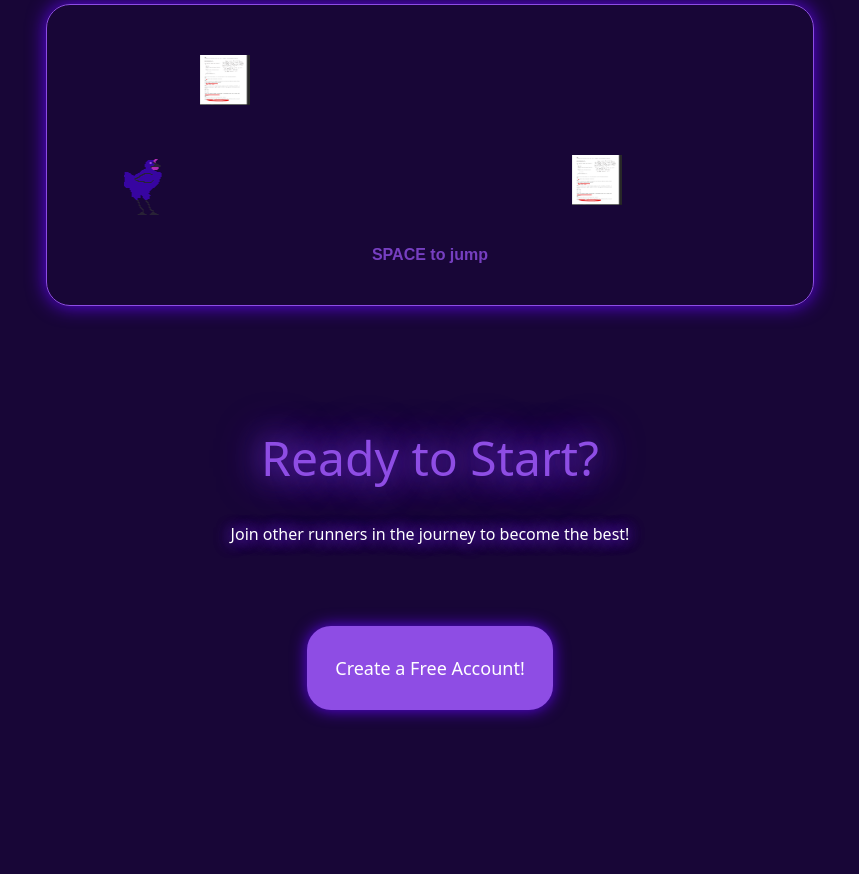
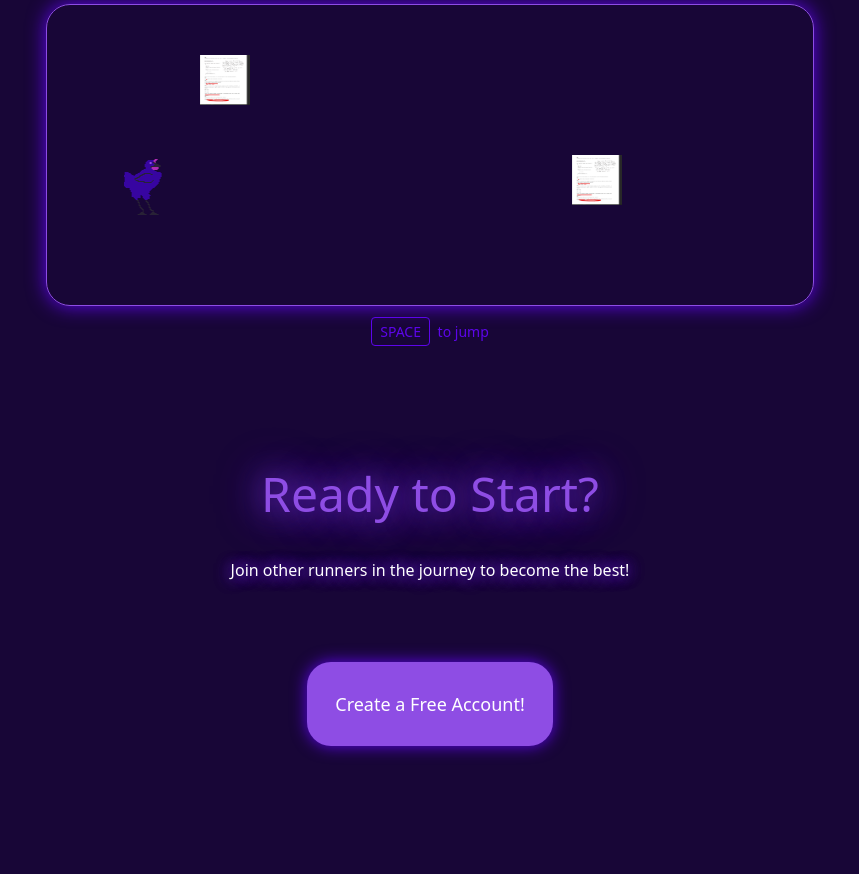
Before and after one commit to Games4Doritos/CITS3403-Project, a Flask app: page / in a window 1280 px wide. Shown: the part 1432-2306 px from the top of the page, without its empty margins (210-1069 px from the left). Before the commit the page ends 2153 px from the top, so only its background shows below. Run offline with Flask 3, Linux system fonts and the light colour scheme; some libraries are stand-ins or nearby versions.

Commit message:
Fix space scroll prevention and move controls hint to HTML below canvas

```diff
--- a/app/static/tutorial.js
+++ b/app/static/tutorial.js
@@ -93,13 +93,6 @@ let objCount = 0;
 const tutorialObstacles = [];
 let tutorialAnimationID;
 
-function drawControls(){
-    tutorialCtx.font = 'bold 16px Arial';
-    tutorialCtx.fillStyle = 'rgba(142, 77, 228, 0.8)';
-    tutorialCtx.textAlign = 'center';
-    tutorialCtx.fillText('SPACE to jump', tutorialCanvas.width * 0.5, tutorialCanvas.height * 0.85);
-}
-
 function tutorialFrame(){
     tutorialCanvas.width = tutorialCanvas.clientWidth;
     tutorialCanvas.height = tutorialCanvas.clientHeight;
@@ -140,14 +133,12 @@ function tutorialFrame(){
     tutorialObstacles.forEach(obs => obs.update(tutorialCtx));
     curTutorialPlayer.update(tutorialPlayerCtx);
 
-    // Draw controls hint
-    drawControls();
-
     tutorialAnimationID = requestAnimationFrame(tutorialFrame);
 }
 
 window.addEventListener('keypress', (event) => {
     if (event.code === 'Space'){
+        event.preventDefault();
         curTutorialPlayer.jump();
     }
 });
--- a/app/templates/index.html
+++ b/app/templates/index.html
@@ -74,6 +74,9 @@
             <canvas id="tutorialCanvas" width="896" height="300" class="w-full absolute"></canvas>
             <canvas id="tutorialPlayerCanvas" width="896" height="300" class="w-full"></canvas>
         </div>
+        <p class="text-[var(--secondary)] mt-4 text-sm">
+            <span class="border border-[var(--secondary)] px-2 py-1 rounded mr-1">SPACE</span> to jump
+        </p>
     </div>
 
     <div class="text-center w-full mb-32">
```
